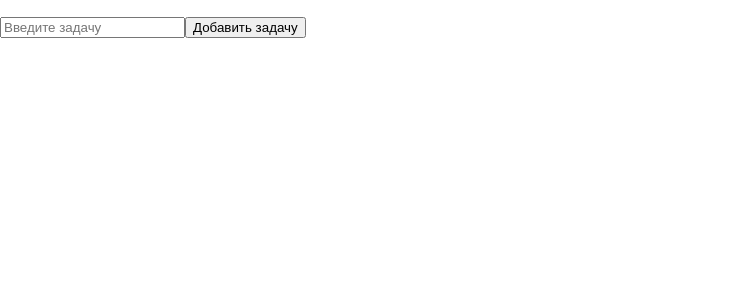
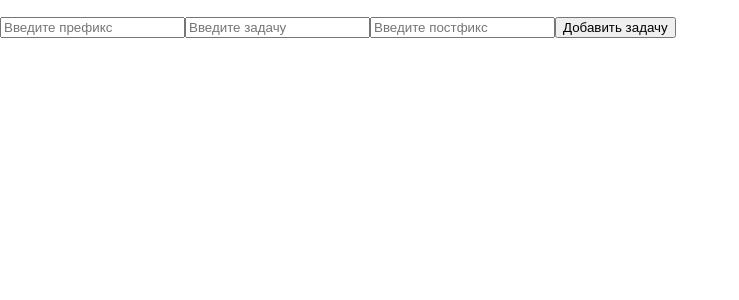
Before and after one commit to smallik1995/list_app, a React (Create React App) app: page / in a window 1280 px wide. Shown: the top 300 px of the page, without its empty margins (0-739 px from the left). Built offline with nearby package versions, Linux system fonts and the light colour scheme.

Commit message:
add prefix and postfix

```diff
--- a/src/components/App.js
+++ b/src/components/App.js
@@ -1,14 +1,17 @@
 import React, {useState} from 'react';
-import {List} from './list';
+import List from './List';
 
 const App = () =>  {
   const [list, setList] = useState([]);
   const [inputValue, setInputValue] = useState('');
+  const [prefixValue, setPrefixValue] = useState('');
+  const [postfixValue, setPostfixValue] = useState('');
 
   const addItem = () => {
     if (list.length < 3) {
       if (inputValue !== '') {
         setList([...list, inputValue]);
+        setInputValue('');
       }
     } else {
       alert('Список заполнен');
@@ -17,12 +20,24 @@ const App = () =>  {
 
   return (
     <>
-      <List list={list} />
+      <List list={list} prefix={prefixValue} postfix={postfixValue} />
+      <input type={"text"}
+             placeholder={'Введите префикс'}
+             name={'prefix'}
+             value={prefixValue}
+             onChange={(event) => setPrefixValue(event.target.value)}
+      />
       <input type={"text"}
              placeholder={'Введите задачу'}
              name={'item'}
              value={inputValue}
              onChange={(event) => setInputValue(event.target.value)}
+      />
+      <input type={"text"}
+             placeholder={'Введите постфикс'}
+             name={'postfix'}
+             value={postfixValue}
+             onChange={(event) => setPostfixValue(event.target.value)}
       />
       <button onClick={() => addItem(list, setList)}>Добавить задачу</button>
     </>
--- a/src/components/list.js
+++ b/src/components/List.js
@@ -1,13 +1,15 @@
 import React from "react";
 
-export const List = ({list}) => {
+const List = ({list,postfix,prefix}) => {
   return (
     <ul>
       {list.map((item, index) => (
         <li key={index.toString()}>
-          <span>{item}</span>
+          <span>{prefix}</span> <span>{item}</span> <span>{postfix}</span>
         </li>
       ))}
     </ul>
   )
 }
+
+export default List;
```
